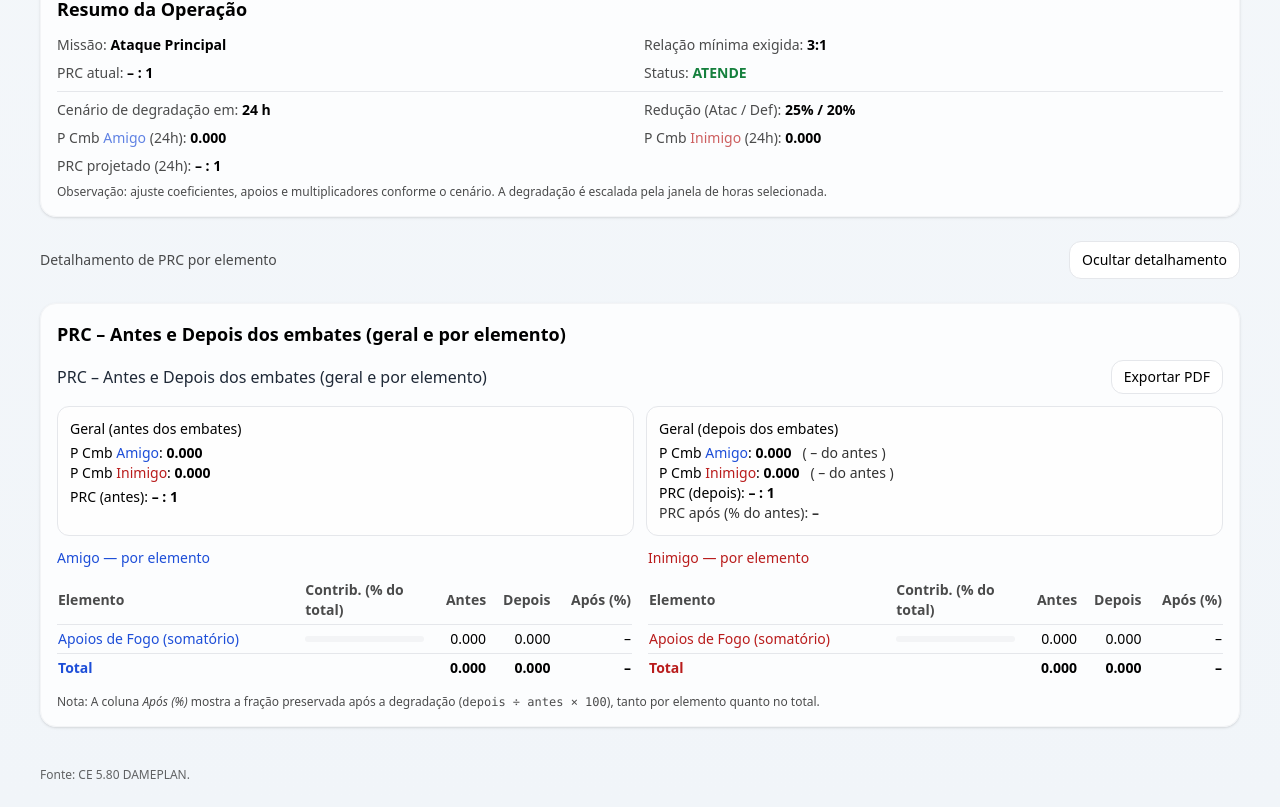
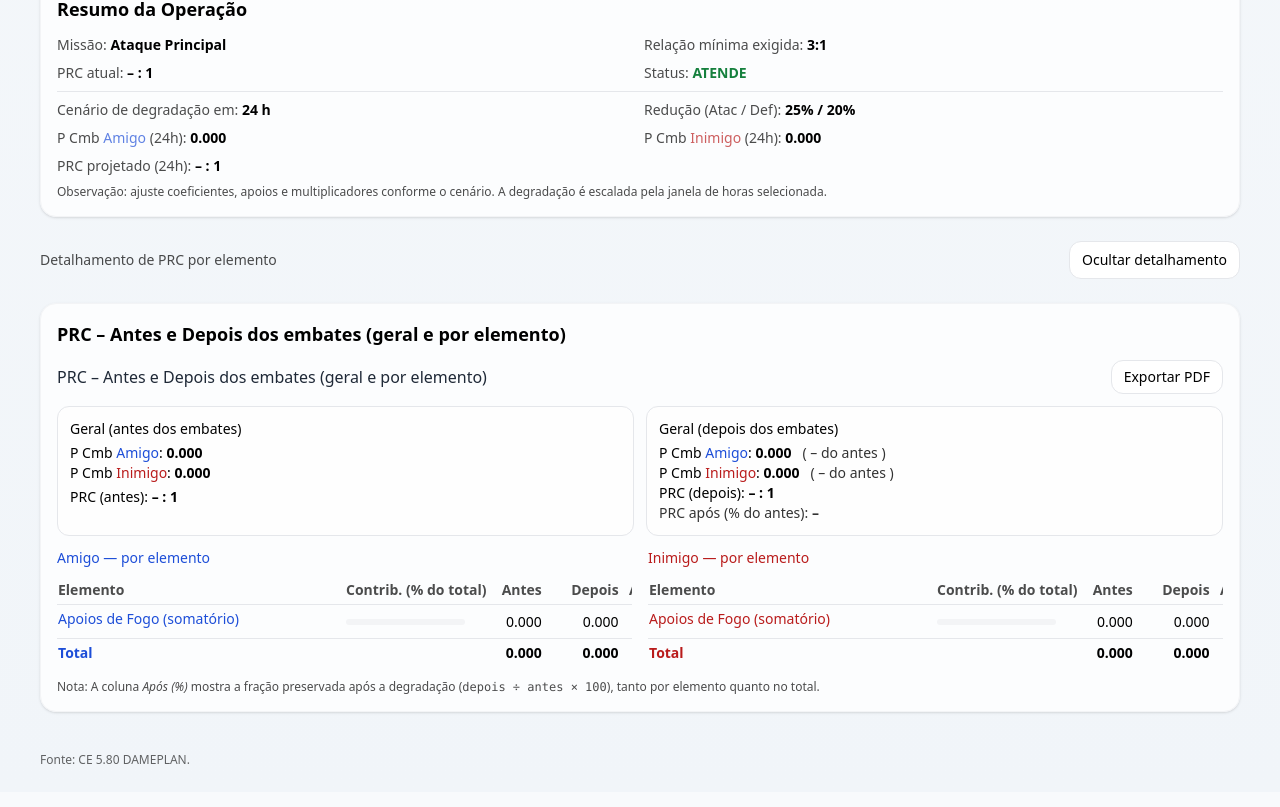
Before and after one commit to rovillela-afk/sisprcv5, a React (Vite) app: page / in a window 1280 px wide. Shown: the part 1874-2681 px from the top of the page. Built offline with nearby package versions, Linux system fonts and the light colour scheme; the HTML template or start-up script is replaced by a standard one.

Commit message:
SISPRC 4

```diff
--- a/src/App.tsx
+++ b/src/App.tsx
@@ -984,84 +984,109 @@ function PRCDetalhado({
           {/* Amigo */}
           <div>
             <div className="font-medium mb-2 text-blue-700">Amigo — por elemento</div>
-            <table className="w-full text-sm">
+            <div className="overflow-x-auto -mx-3 sm:mx-0">
+              <table className="w-full min-w-[640px] text-[13px] sm:text-sm table-fixed">
+                <colgroup>
+                  <col style={{ width: "45%" }} /> {/* Elemento */}
+                  <col style={{ width: "20%" }} /> {/* Contrib. */}
+                  <col style={{ width: "12%" }} /> {/* Antes */}
+                  <col style={{ width: "12%" }} /> {/* Depois */}
+                  <col style={{ width: "11%" }} /> {/* Após (%) */}
+                </colgroup>
+
                 <thead className="text-left opacity-70">
                   <tr>
-                  <th className="py-1">Elemento</th>
-                  <th className="py-1 w-32">Contrib. (% do total)</th>
-                  <th className="py-1 text-right">Antes</th>
-                  <th className="py-1 text-right">Depois</th>
-                  <th className="py-1 text-right">Após (%)</th>
+                    <th className="py-1 pr-2">Elemento</th>
+                    <th className="py-1 pr-2 whitespace-nowrap">
+                      Contrib.<span className="hidden sm:inline"> (% do total)</span>
+                    </th>
+                    <th className="py-1 pr-2 text-right">Antes</th>
+                    <th className="py-1 pr-2 text-right">Depois</th>
+                    <th className="py-1 pr-2 text-right">Após (%)</th>
                   </tr>
                 </thead>
+
                 <tbody>
-                {nos.linhas.map((r: Row, i: number) => (
+                  {nos.linhas.map((r, i) => (
                     <tr key={i} className="border-t align-middle">
                       <td className="py-1 pr-2 text-blue-700">
-                      <span className="inline-block max-w-[28ch] truncate align-bottom" title={r.nome}>
+                        <span className="inline-block max-w-[24ch] truncate" title={r.nome}>
                           {r.nome}
                         </span>
                       </td>
-                    <td className="py-1 pr-2" title={`${nos.totalAntes > 0 ? Math.round((r.antes / nos.totalAntes) * 100) : 0}% do total`}>
+                      <td className="py-1 pr-2">
                         <Bar side="amigo" frac={nos.totalAntes > 0 ? r.antes / nos.totalAntes : 0} />
                       </td>
-                    <td className="py-1 text-right">{fmt(r.antes)}</td>
-                    <td className="py-1 text-right">{fmt(r.depois)}</td>
-                    <td className="py-1 text-right">{fmtPct(r.perc)}</td>
+                      <td className="py-1 pr-2 text-right whitespace-nowrap">{fmt(r.antes)}</td>
+                      <td className="py-1 pr-2 text-right whitespace-nowrap">{fmt(r.depois)}</td>
+                      <td className="py-1 pr-2 text-right whitespace-nowrap">{fmtPct(r.perc)}</td>
                     </tr>
                   ))}
                   <tr className="border-t font-semibold">
                     <td className="py-1 pr-2 text-blue-700">Total</td>
-                  <td className="py-1 pr-2" />
-                  <td className="py-1 text-right">{fmt(nos.totalAntes)}</td>
-                  <td className="py-1 text-right">{fmt(nos.totalDepois)}</td>
-                  <td className="py-1 text-right">{fmtPct(nos.totalPerc)}</td>
-                </tr>
-              </tbody>
-            </table>
-          </div>
-
-          {/* Inimigo */}
-          <div>
-            <div className="font-medium mb-2 text-red-700">Inimigo — por elemento</div>
-            <table className="w-full text-sm">
-              <thead className="text-left opacity-70">
-                <tr>
-                  <th className="py-1">Elemento</th>
-                  <th className="py-1 w-32">Contrib. (% do total)</th>
-                  <th className="py-1 text-right">Antes</th>
-                  <th className="py-1 text-right">Depois</th>
-                  <th className="py-1 text-right">Após (%)</th>
-                </tr>
-              </thead>
-              <tbody>
-                {inim.linhas.map((r: Row, i: number) => (
-                  <tr key={i} className="border-t align-middle">
-                    <td className="py-1 pr-2 text-red-700">
-                      <span className="inline-block max-w-[28ch] truncate align-bottom" title={r.nome}>
-                        {r.nome}
-                      </span>
-                    </td>
-                    <td className="py-1 pr-2" title={`${inim.totalAntes > 0 ? Math.round((r.antes / inim.totalAntes) * 100) : 0}% do total`}>
-                      <Bar side="inimigo" frac={inim.totalAntes > 0 ? r.antes / inim.totalAntes : 0} />
-                    </td>
-                    <td className="py-1 text-right">{fmt(r.antes)}</td>
-                    <td className="py-1 text-right">{fmt(r.depois)}</td>
-                    <td className="py-1 text-right">{fmtPct(r.perc)}</td>
-                  </tr>
-                ))}
-                <tr className="border-t font-semibold">
-                  <td className="py-1 pr-2 text-red-700">Total</td>
-                  <td className="py-1 pr-2" />
-                  <td className="py-1 text-right">{fmt(inim.totalAntes)}</td>
-                  <td className="py-1 text-right">{fmt(inim.totalDepois)}</td>
-                  <td className="py-1 text-right">{fmtPct(inim.totalPerc)}</td>
+                    <td />
+                    <td className="py-1 pr-2 text-right">{fmt(nos.totalAntes)}</td>
+                    <td className="py-1 pr-2 text-right">{fmt(nos.totalDepois)}</td>
+                    <td className="py-1 pr-2 text-right">{fmtPct(nos.totalPerc)}</td>
                   </tr>
                 </tbody>
               </table>
             </div>
           </div>
 
+          {/* Inimigo */}
+          <div>
+            <div className="font-medium mb-2 text-red-700">Inimigo — por elemento</div>
+            <div className="overflow-x-auto -mx-3 sm:mx-0">
+              <table className="w-full min-w-[640px] text-[13px] sm:text-sm table-fixed">
+                <colgroup>
+                  <col style={{ width: "45%" }} /> {/* Elemento */}
+                  <col style={{ width: "20%" }} /> {/* Contrib. */}
+                  <col style={{ width: "12%" }} /> {/* Antes */}
+                  <col style={{ width: "12%" }} /> {/* Depois */}
+                  <col style={{ width: "11%" }} /> {/* Após (%) */}
+                </colgroup>
+
+                <thead className="text-left opacity-70">
+                  <tr>
+                    <th className="py-1 pr-2">Elemento</th>
+                    <th className="py-1 pr-2 whitespace-nowrap">
+                      Contrib.<span className="hidden sm:inline"> (% do total)</span>
+                    </th>
+                    <th className="py-1 pr-2 text-right">Antes</th>
+                    <th className="py-1 pr-2 text-right">Depois</th>
+                    <th className="py-1 pr-2 text-right">Após (%)</th>
+                  </tr>
+                </thead>
+
+                <tbody>
+                  {inim.linhas.map((r, i) => (
+                    <tr key={i} className="border-t align-middle">
+                      <td className="py-1 pr-2 text-red-700">
+                        <span className="inline-block max-w-[24ch] truncate" title={r.nome}>
+                          {r.nome}
+                        </span>
+                      </td>
+                      <td className="py-1 pr-2">
+                        <Bar side="inimigo" frac={inim.totalAntes > 0 ? r.antes / inim.totalAntes : 0} />
+                      </td>
+                      <td className="py-1 pr-2 text-right whitespace-nowrap">{fmt(r.antes)}</td>
+                      <td className="py-1 pr-2 text-right whitespace-nowrap">{fmt(r.depois)}</td>
+                      <td className="py-1 pr-2 text-right whitespace-nowrap">{fmtPct(r.perc)}</td>
+                    </tr>
+                  ))}
+                  <tr className="border-t font-semibold">
+                    <td className="py-1 pr-2 text-red-700">Total</td>
+                    <td />
+                    <td className="py-1 pr-2 text-right">{fmt(inim.totalAntes)}</td>
+                    <td className="py-1 pr-2 text-right">{fmt(inim.totalDepois)}</td>
+                    <td className="py-1 pr-2 text-right">{fmtPct(inim.totalPerc)}</td>
+                  </tr>
+                </tbody>
+              </table>
+            </div>
+          </div>
+        </div>
         <div className="text-xs opacity-70">
           Nota: A coluna <i>Após (%)</i> mostra a fração preservada após a degradação
           (<code>depois ÷ antes × 100</code>), tanto por elemento quanto no total.
```
Lines whose indentation alone changed are shown as unchanged.
